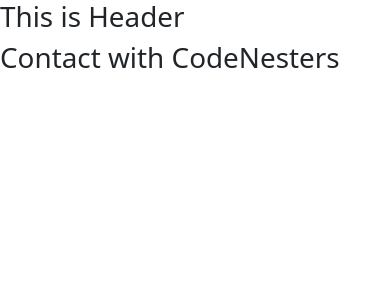
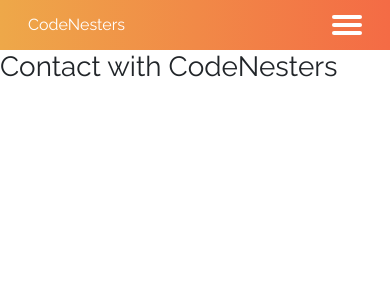
Before and after one commit to Yashcodes/CodeNesters-Frontend, a React (Create React App) app: page /contact in a window 390 px wide. Shown: the top 300 px of the page. Built offline with nearby package versions, Linux system fonts and the light colour scheme.

Commit message:
Started working in Header

```diff
--- a/src/App.js
+++ b/src/App.js
@@ -2,6 +2,9 @@ import { Route, Routes } from "react-router-dom";
 import "./App.css";
 import Home from "./pages/Home";
 import Contact from "./pages/Contact";
+
+//! Stylesheets
+import "./components/Layout/styles/Header.css";
 
 function App() {
   return (
--- a/src/components/Layout/Header.jsx
+++ b/src/components/Layout/Header.jsx
@@ -3,7 +3,20 @@ import React from "react";
 const Header = () => {
   return (
     <div>
-      <h1>This is Header</h1>
+      <section class="top-nav container-fluid">
+        <div className="container nav-container">
+          <div>CodeNesters</div>
+          <input id="menu-toggle" type="checkbox" />
+          <label class="menu-button-container" for="menu-toggle">
+            <div class="menu-button"></div>
+          </label>
+          <ul class="menu">
+            <li>Home</li>
+            <li>About</li>
+            <li>Contact</li>
+          </ul>
+        </div>
+      </section>
     </div>
   );
 };
--- /dev/null
+++ b/src/components/Layout/styles/Header.css
@@ -0,0 +1,138 @@
+@import url(https://fonts.googleapis.com/css?family=Raleway);
+h2 {
+  vertical-align: center;
+  text-align: center;
+}
+
+html,
+body {
+  margin: 0;
+  height: 100%;
+}
+
+* {
+  font-family: "Raleway";
+  box-sizing: border-box;
+}
+
+.top-nav {
+  display: flex;
+  flex-direction: row;
+  align-items: center;
+  justify-content: space-between;
+  background-color: #00baf0;
+  background: linear-gradient(to left, #f46b45, #eea849);
+  /* W3C, IE 10+/ Edge, Firefox 16+, Chrome 26+, Opera 12+, Safari 7+ */
+  color: #fff;
+  height: 50px;
+  padding: 1em;
+}
+.nav-container {
+  display: flex;
+  flex-direction: row;
+  align-items: center;
+  justify-content: space-between;
+}
+.menu {
+  display: flex;
+  flex-direction: row;
+  list-style-type: none;
+  margin: 0;
+  padding: 0;
+}
+
+.menu > li {
+  margin: 0 1rem;
+  overflow: hidden;
+}
+
+.menu-button-container {
+  display: none;
+  height: 100%;
+  width: 30px;
+  cursor: pointer;
+  flex-direction: column;
+  justify-content: center;
+  align-items: center;
+}
+
+#menu-toggle {
+  display: none;
+}
+
+.menu-button,
+.menu-button::before,
+.menu-button::after {
+  display: block;
+  background-color: #fff;
+  position: absolute;
+  height: 4px;
+  width: 30px;
+  transition: transform 400ms cubic-bezier(0.23, 1, 0.32, 1);
+  border-radius: 2px;
+}
+
+.menu-button::before {
+  content: "";
+  margin-top: -8px;
+}
+
+.menu-button::after {
+  content: "";
+  margin-top: 8px;
+}
+
+#menu-toggle:checked + .menu-button-container .menu-button::before {
+  margin-top: 0px;
+  transform: rotate(405deg);
+}
+
+#menu-toggle:checked + .menu-button-container .menu-button {
+  background: rgba(255, 255, 255, 0);
+}
+
+#menu-toggle:checked + .menu-button-container .menu-button::after {
+  margin-top: 0px;
+  transform: rotate(-405deg);
+}
+
+@media (max-width: 700px) {
+  .menu-button-container {
+    display: flex;
+  }
+  .menu {
+    position: absolute;
+    top: 0;
+    margin-top: 50px;
+    left: 0;
+    flex-direction: column;
+    width: 100%;
+    justify-content: center;
+    align-items: center;
+  }
+  #menu-toggle ~ .menu li {
+    height: 0;
+    margin: 0;
+    padding: 0;
+    border: 0;
+    transition: height 400ms cubic-bezier(0.23, 1, 0.32, 1);
+  }
+  #menu-toggle:checked ~ .menu li {
+    border: 1px solid #333;
+    height: 2.5em;
+    padding: 0.5em;
+    transition: height 400ms cubic-bezier(0.23, 1, 0.32, 1);
+  }
+  .menu > li {
+    display: flex;
+    justify-content: center;
+    margin: 0;
+    padding: 0.5em 0;
+    width: 100%;
+    color: white;
+    background-color: #222;
+  }
+  .menu > li:not(:last-child) {
+    border-bottom: 1px solid #444;
+  }
+}
```
